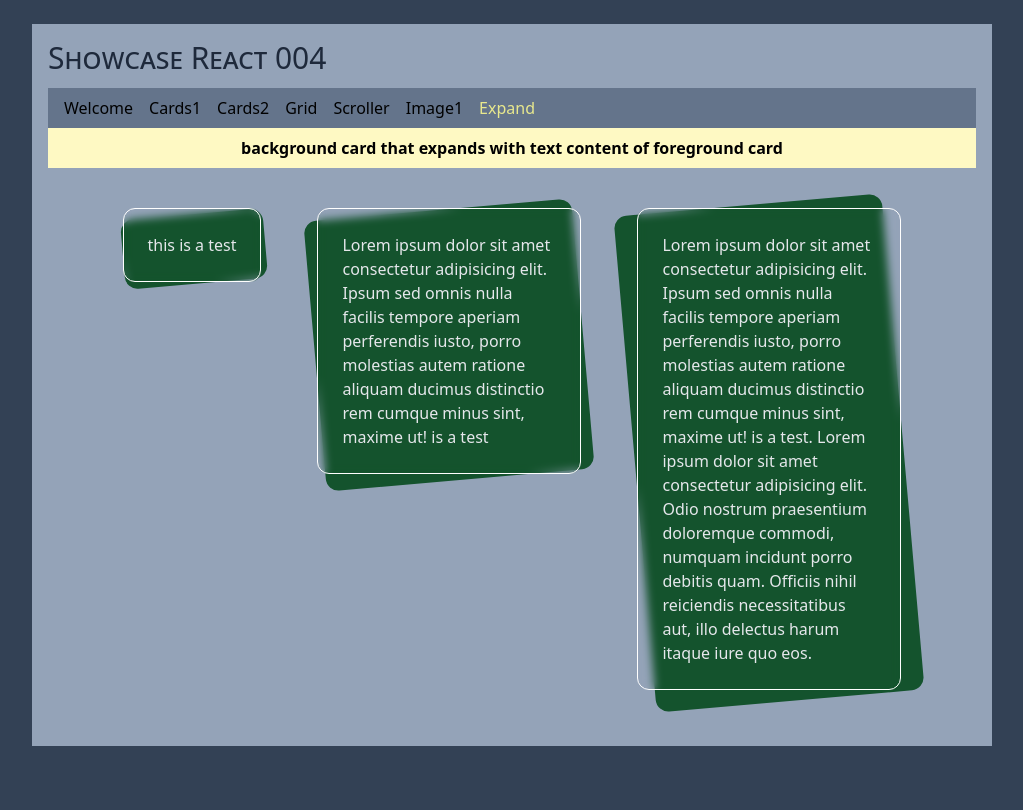
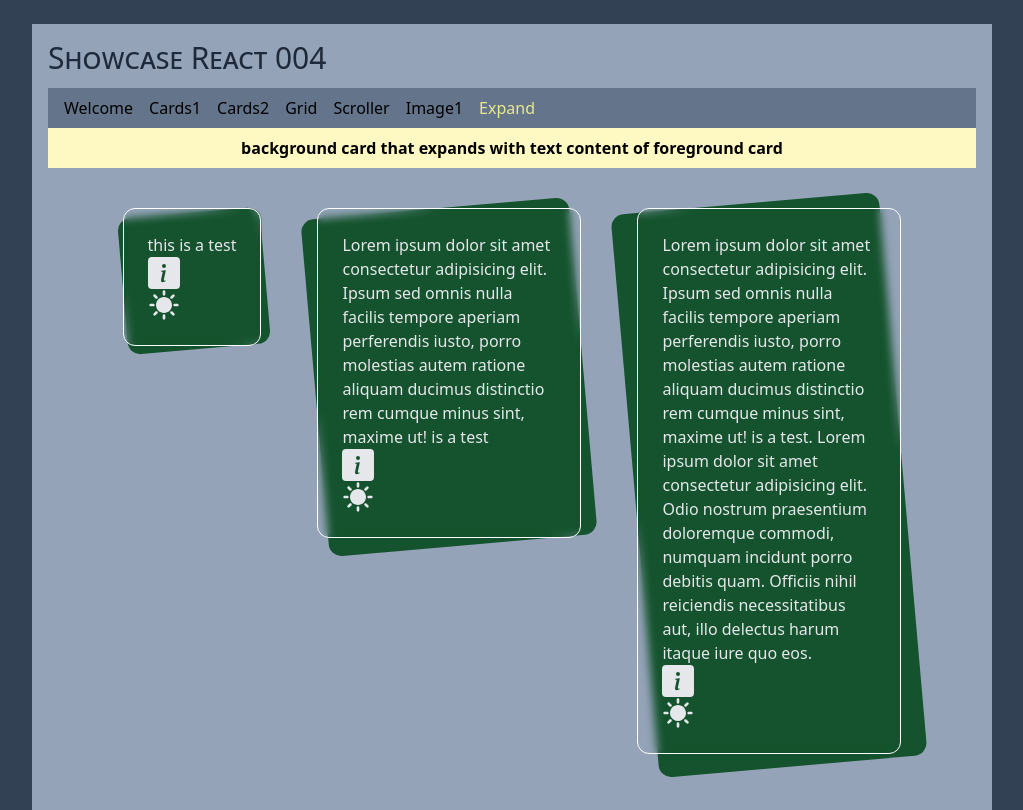
Before and after one commit to epx-edta/showcase-react-004, a React (Vite) app: page /expand in a window 1280 px wide. Shown: the whole page, without its empty margins (128-1151 px from the left). Built offline with nearby package versions, Linux system fonts and the light colour scheme.

Commit message:
have icons

```diff
--- a/src/components/TiltedBackgroundCard.tsx
+++ b/src/components/TiltedBackgroundCard.tsx
@@ -1,4 +1,6 @@
 import { ReactNode } from "react";
+import { BsInfoSquareFill } from "react-icons/bs";
+import { MdSunny } from "react-icons/md";
 
 interface TiltedBackgroundCardProps {
 	children: ReactNode;
@@ -16,6 +18,8 @@ export const TiltedBackgroundCard = ({
 				{/* main card: blurs see-through opacity */}
 				<div className="relative max-w-[16.5rem] rounded-xl border border-white backdrop-blur-sm text-gray-200 p-6 z-10">
 					{children}
+                <BsInfoSquareFill className="text-[2rem]" />
+                <MdSunny className="text-[2rem]" />
 				</div>
 			</div>
 		</div>
--- a/src/main.tsx
+++ b/src/main.tsx
@@ -8,7 +8,6 @@ import { AppProvider } from "./AppContext.tsx";
 import { PageCards1 } from "./pages/PageCards1.tsx";
 import { PageCards2 } from "./pages/PageCards2.tsx";
 import { PageGrid } from "./pages/PageGrid.tsx";
-import { PageCards3 } from "./pages/PageCards3.tsx";
 import { PageScroller } from "./pages/PageScroller.tsx";
 import { PageImage1 } from "./pages/PageImage1.tsx";
 import { PageExpand } from "./pages/PageExpand.tsx";
```
